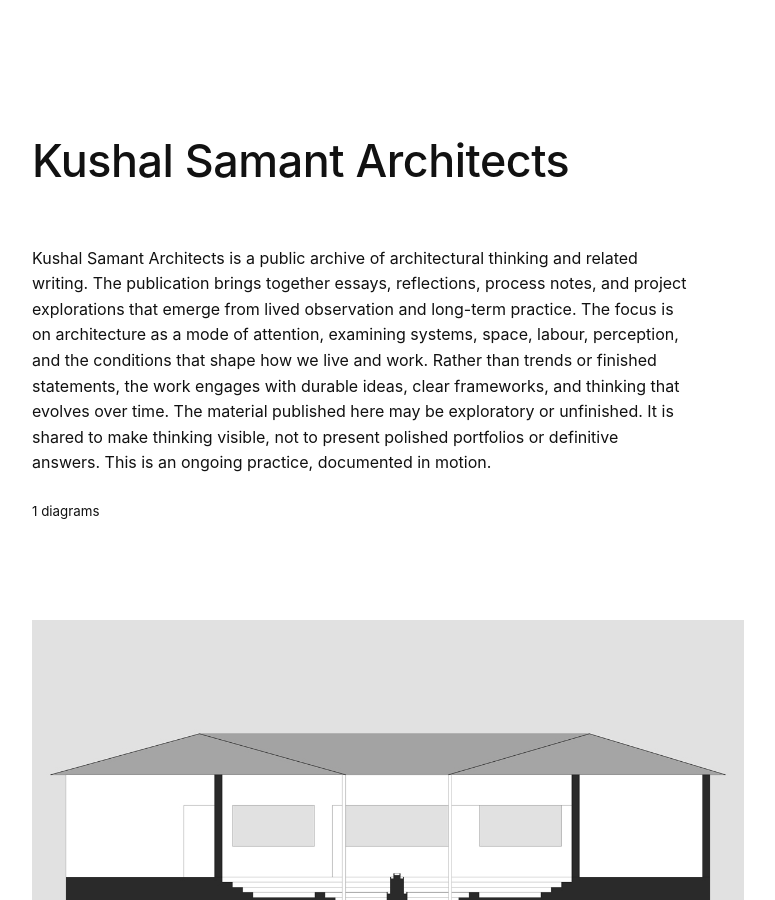
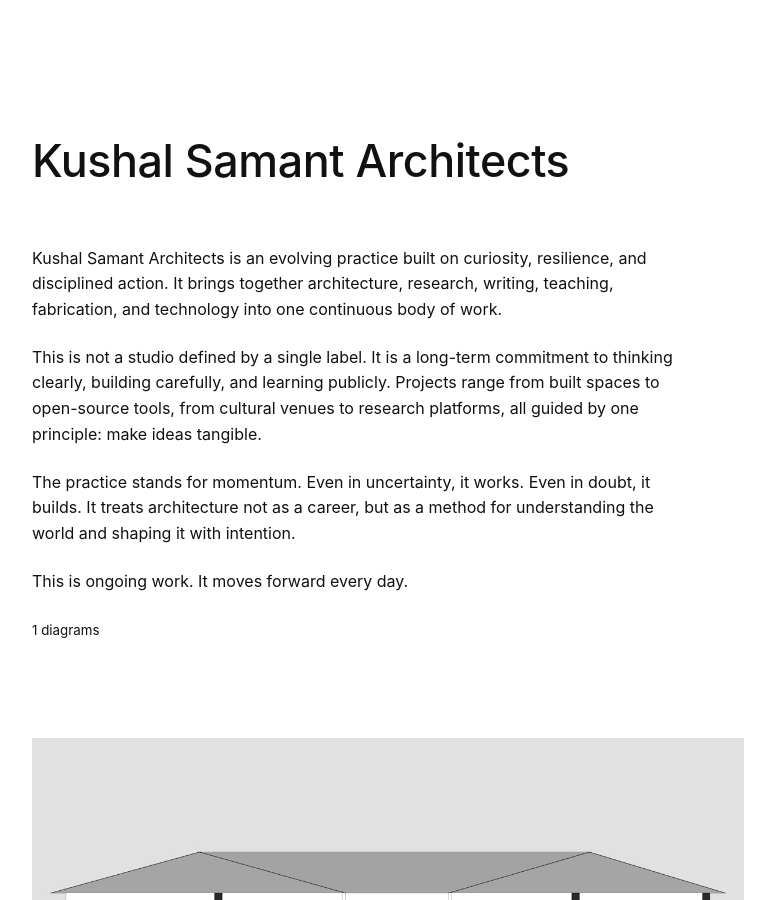
Before and after one commit to kushalsamant/kushalsamant.github.io, a Jekyll site: the page built from index.html, in a window 1280 px wide and 900 px high. Shown: the whole window, without its empty margins (252-1027 px from the left). Built offline with Jekyll 4.4.1, drawn with Linux system fonts in a browser that asks for light colours.

Commit message:
Update index.html

```diff
--- a/index.html
+++ b/index.html
@@ -5,7 +5,13 @@
 
 <h1>Kushal Samant Architects</h1>
 
-<p>Kushal Samant Architects is a public archive of architectural thinking and related writing. The publication brings together essays, reflections, process notes, and project explorations that emerge from lived observation and long-term practice. The focus is on architecture as a mode of attention, examining systems, space, labour, perception, and the conditions that shape how we live and work. Rather than trends or finished statements, the work engages with durable ideas, clear frameworks, and thinking that evolves over time. The material published here may be exploratory or unfinished. It is shared to make thinking visible, not to present polished portfolios or definitive answers. This is an ongoing practice, documented in motion.</p>
+<p>Kushal Samant Architects is an evolving practice built on curiosity, resilience, and disciplined action. It brings together architecture, research, writing, teaching, fabrication, and technology into one continuous body of work.</p>
+
+<p>This is not a studio defined by a single label. It is a long-term commitment to thinking clearly, building carefully, and learning publicly. Projects range from built spaces to open-source tools, from cultural venues to research platforms, all guided by one principle: make ideas tangible.</p>
+
+<p>The practice stands for momentum. Even in uncertainty, it works. Even in doubt, it builds. It treats architecture not as a career, but as a method for understanding the world and shaping it with intention.</p>
+
+<p>This is ongoing work. It moves forward every day.</p>
 
 {% assign in_diagrams_folder = site.static_files | where_exp: "f", "f.path contains '/diagrams/'" %}
 {% assign jpg_files  = in_diagrams_folder | where: "extname", ".jpg" %}
```
